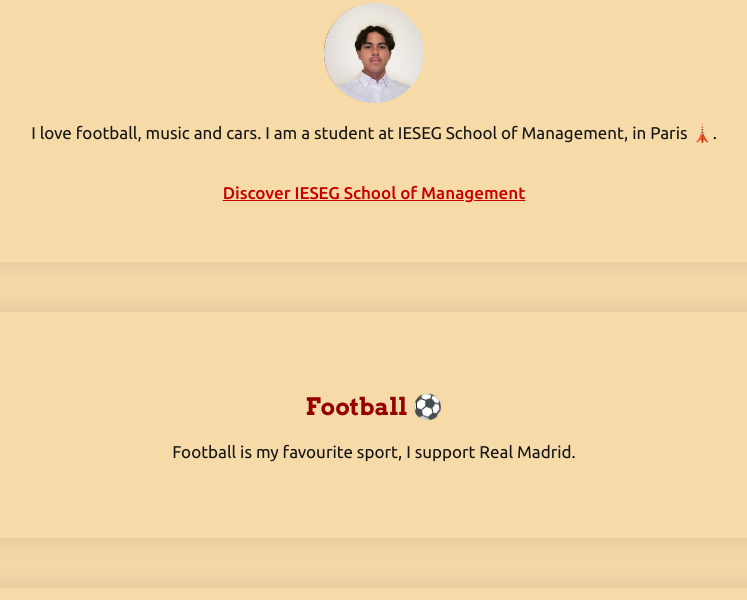
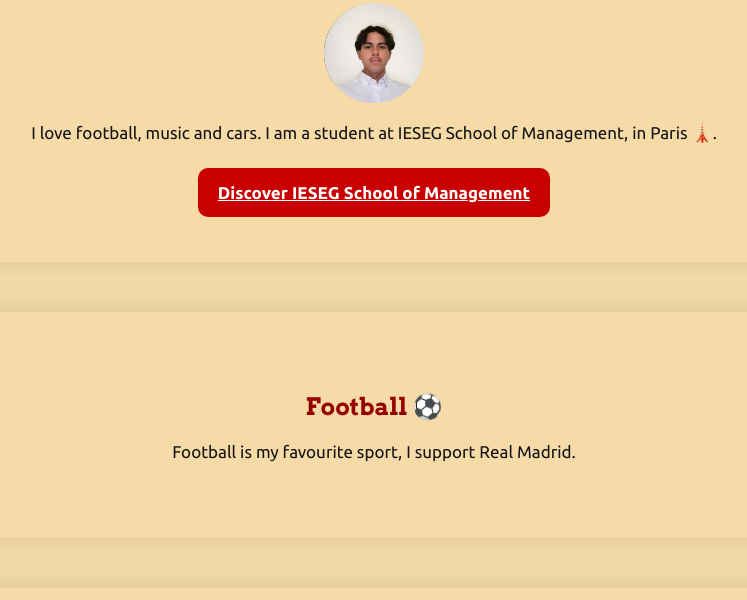
Before and after one commit to OmarHammoumi/my-profile, a plain HTML site: page index.html in a window 1280 px wide. Shown: the part 200-800 px from the top of the page, without its empty margins (266-1013 px from the left). Drawn offline with Linux system fonts and the light colour scheme; a web font is replaced by a local one.

Commit message:
style.css

```diff
--- a/style.css
+++ b/style.css
@@ -68,11 +68,12 @@ a:hover {
 	border-radius: 50%;
 }
 
-.brn-red {
+.btn-red {
 	background-color: rgb(200,0,0);
 	color: white;
-	padding: 15px 20px
+	padding: 15px 20px;
 	border-radius: 10px;
+	font-weight: bold;
 }
 .btn-red:hover {
 	background-color: rgb(120,0,0)
```
